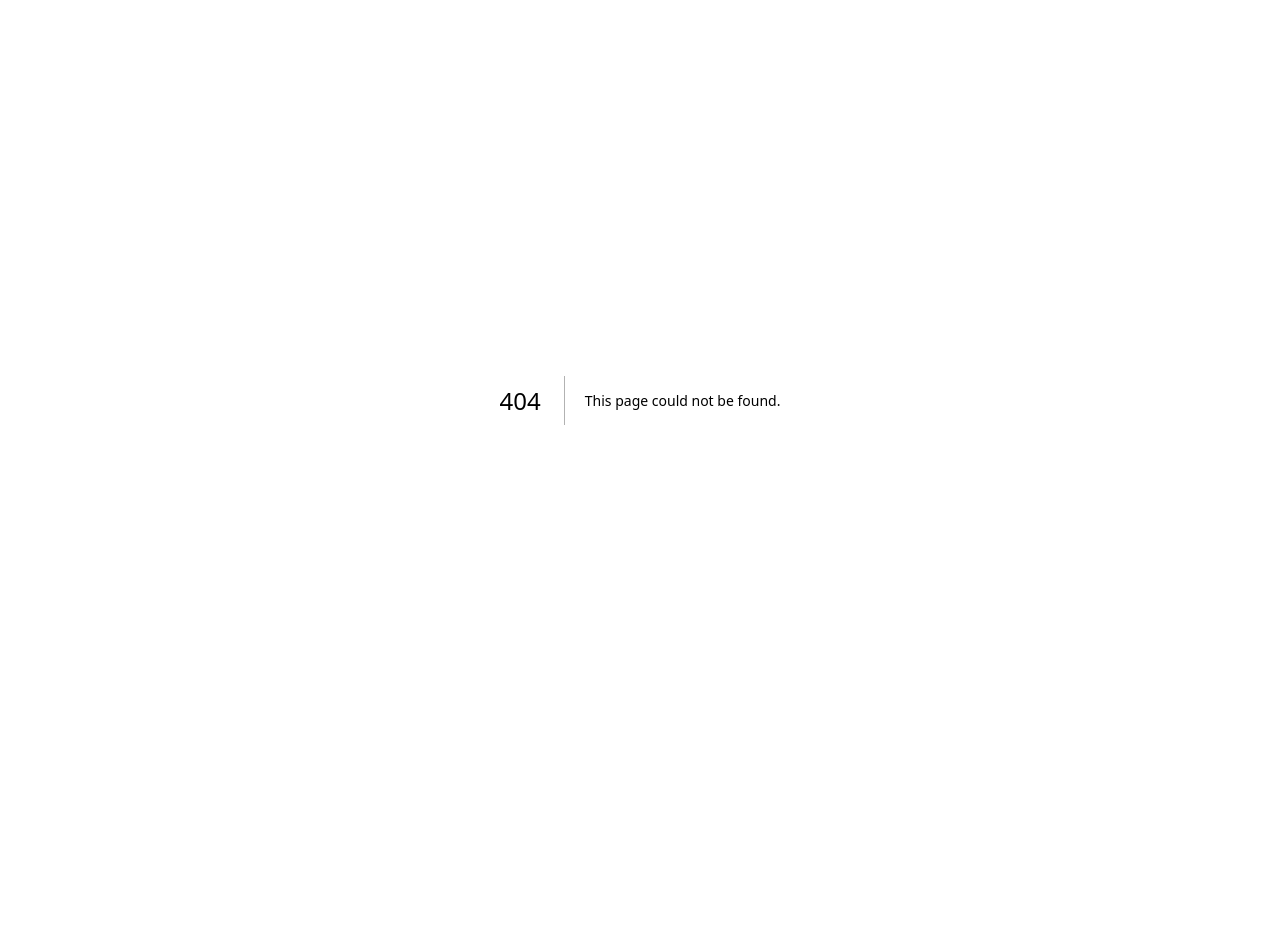
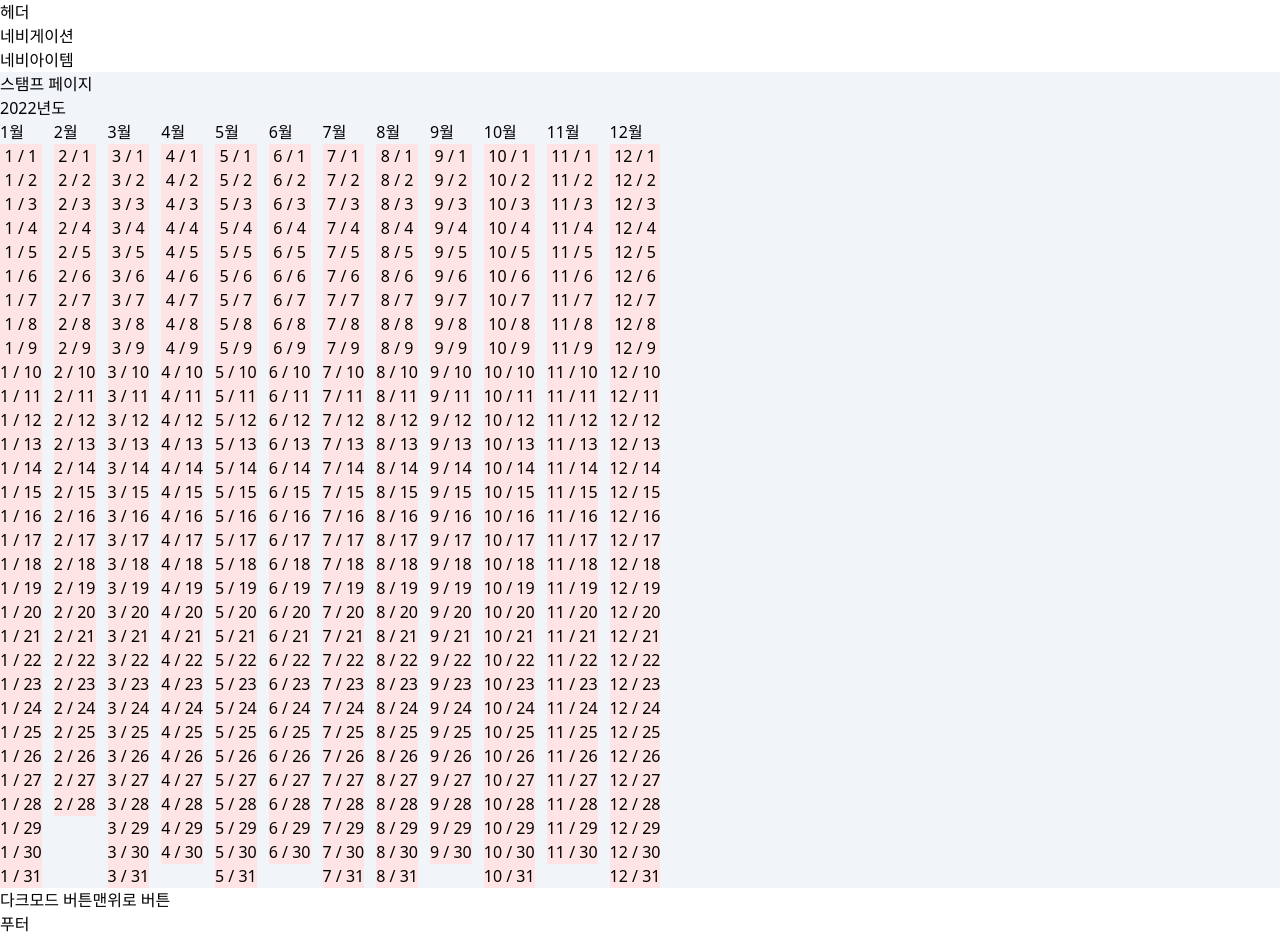
Before and after one commit to seeoya/newshop, a Next.js app: page /stamp in a window 1280 px wide. Before the commit this address had no page. Before the commit the page ends 800 px from the top, so only its background shows below. Built offline with nearby package versions, Linux system fonts and the light colour scheme.

Commit message:
기본 페이지 추가/(tmp)스탬프 페이지 테스트

```diff
--- a/component/Layout.tsx
+++ /dev/null
@@ -1,5 +0,0 @@
-function Layout({ children }: any) {
-    return <div className="">{children}</div>;
-}
-
-export default Layout;
--- /dev/null
+++ b/components/Footer.tsx
@@ -0,0 +1,3 @@
+export default function Footer() {
+    return <footer>푸터</footer>;
+}
--- /dev/null
+++ b/components/Header.tsx
@@ -0,0 +1,21 @@
+export default function Header() {
+    return (
+        <header>
+            헤더
+            <Nav />
+        </header>
+    );
+}
+
+function Nav() {
+    return (
+        <nav>
+            네비게이션
+            <NavItem />
+        </nav>
+    );
+}
+
+function NavItem() {
+    return <div>네비아이템</div>;
+}
--- /dev/null
+++ b/components/Home.tsx
@@ -0,0 +1,22 @@
+export default function Home() {
+    return (
+        <div>
+            <div className="bg-amber-400">가나다</div>
+            메인페이지
+            <FullBanner />
+            <SlideBanner />
+            <ImageBanner />
+        </div>
+    );
+}
+
+function FullBanner() {
+    return <div>풀배너</div>;
+}
+
+function SlideBanner() {
+    return <div>슬라이드배너</div>;
+}
+function ImageBanner() {
+    return <div>이미지 배너</div>;
+}
--- /dev/null
+++ b/components/Layout.tsx
@@ -0,0 +1,22 @@
+import Footer from "./Footer";
+import Header from "./Header";
+
+export default function Layout({ children }: any) {
+    return (
+        <>
+            <Header />
+            <div className="wrap">{children}</div>
+            <SideButton />
+            <Footer />
+        </>
+    );
+}
+
+function SideButton() {
+    return (
+        <div>
+            <button>다크모드 버튼</button>
+            <button>맨위로 버튼</button>
+        </div>
+    );
+}
--- /dev/null
+++ b/pages/List.tsx
@@ -0,0 +1,3 @@
+export default function List() {
+    return <div>List리스트</div>;
+}
--- a/pages/_app.tsx
+++ b/pages/_app.tsx
@@ -5,7 +5,7 @@ import { store } from "../store/store";
 
 import "../styles/globals.css";
 
-import Layout from "../component/Layout";
+import Layout from "../components/Layout";
 
 export default function App({ Component, pageProps }: AppProps) {
     return (
--- a/pages/index.tsx
+++ b/pages/index.tsx
@@ -1,8 +1,5 @@
+import Home from "../components/Home";
 
-export default function Home() {
-    return (
-        <div>
-            메인
-        </div>
-    );
+export default function Index() {
+    return <Home />;
 }
--- /dev/null
+++ b/pages/item/item.tsx
@@ -0,0 +1,3 @@
+export default function View() {
+    return <>뷰페이지</>;
+}
--- /dev/null
+++ b/pages/member/Login.tsx
@@ -0,0 +1,3 @@
+export default function Login() {
+    return <div>로그인</div>;
+}
--- /dev/null
+++ b/pages/member/Register.tsx
@@ -0,0 +1,3 @@
+export default function Register() {
+    return <div>회원가입</div>;
+}
--- /dev/null
+++ b/pages/stamp.tsx
@@ -0,0 +1,123 @@
+import { AppProps } from "next/app";
+import { useState } from "react";
+
+export default function StampPage() {
+    return (
+        <div className="bg-slate-100">
+            <h2>스탬프 페이지</h2>
+            <Year year={2022} />
+        </div>
+    );
+}
+
+function Year(params: any) {
+    let { year } = params;
+    let arr = [];
+
+    for (let i = 1; i < 13; i++) {
+        let day = 0;
+
+        switch (i) {
+            case 1:
+            case 3:
+            case 5:
+            case 7:
+            case 8:
+            case 10:
+            case 12:
+                day = 31;
+                break;
+            case 4:
+            case 6:
+            case 9:
+            case 11:
+                day = 30;
+                break;
+            case 2:
+                if (year % 4 == 0) {
+                    day = 29;
+                } else {
+                    day = 28;
+                }
+                break;
+            default:
+                break;
+        }
+
+        arr.push({
+            year: year,
+            month: i,
+            day: day
+        });
+    }
+
+    console.log(arr);
+
+    return (
+        <div>
+            <h4>{year}년도</h4>
+            <div className="flex">
+                {arr.map((item) => {
+                    return <Month year={item.year} month={item.month} day={item.day} />;
+                })}
+            </div>
+        </div>
+    );
+}
+
+function Month(params: any) {
+    let { year, month, day } = params;
+
+    return (
+        <div className="">
+            <h4>{month}월</h4>
+            <div className="inline-flex flex-col">
+                <Day year={year} month={month} day={day} />
+            </div>
+        </div>
+    );
+}
+
+function Day(params: any) {
+    let { year, month, day } = params;
+    let arr = [];
+
+
+    // 어차피 day 정보는 컬러나 내용들이랑 같이 db에서 가져와야 하므로
+    for (let i = 1; i < day + 1; i++) {
+        arr.push({
+            year: year,
+            month: month,
+            day: i
+        });
+    }
+
+    return (
+        <>
+            {arr.map((item) => {
+                return (
+                    <>
+                        <DayButton item={item} />
+                    </>
+                );
+            })}
+        </>
+    );
+}
+
+function DayButton(params: any) {
+    let { item } = params;
+
+    const [active, setActive] = useState(false);
+
+    return (
+        <button
+            className={`mr-3 bg-rose-100 ${active ? "bg-slate-800 text-white" : ""}`}
+            onClick={() => {
+                setActive(!active);
+            }}
+        >
+            {item.month} / {item.day}
+        </button>
+    );
+}
```
